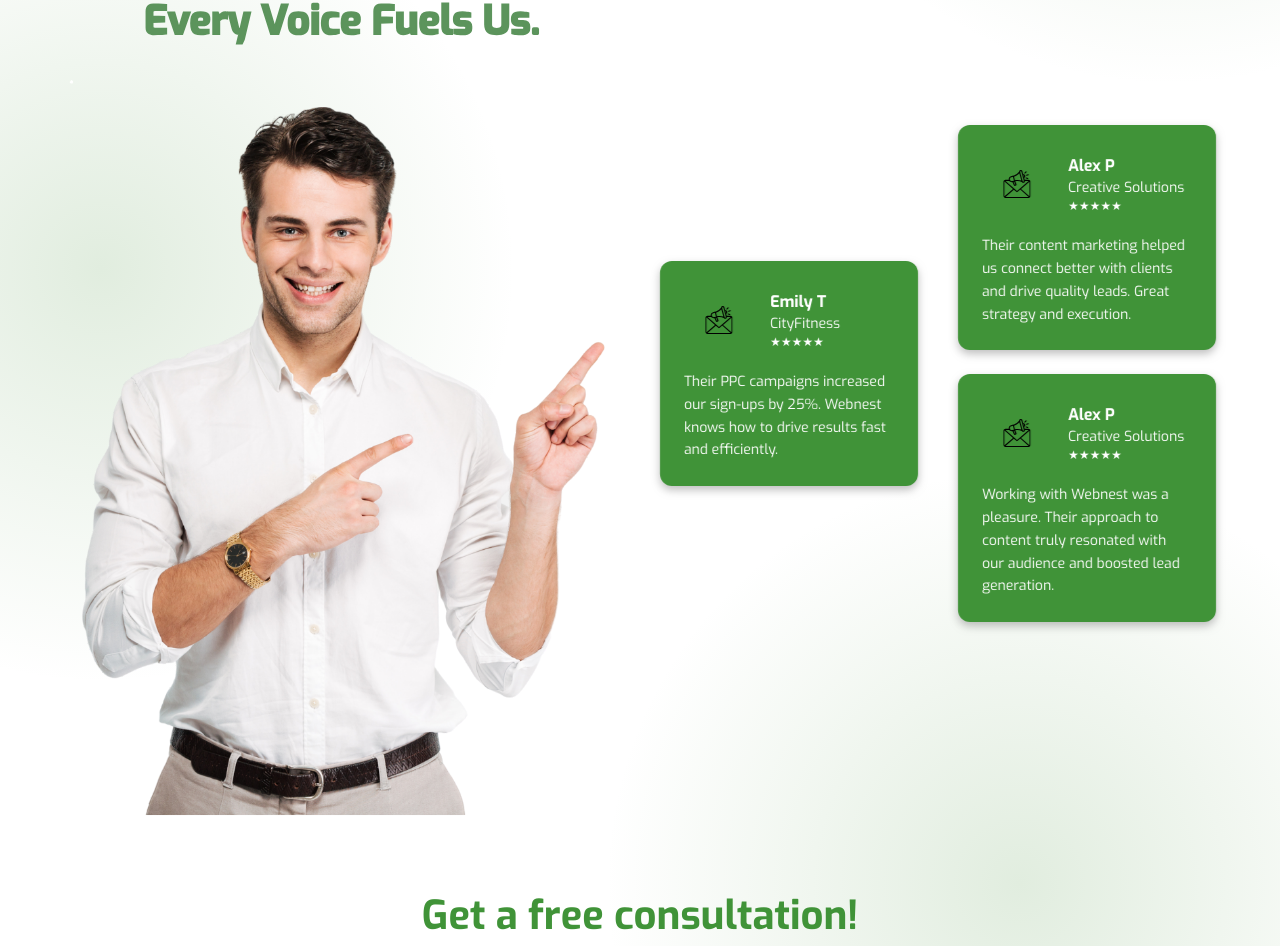
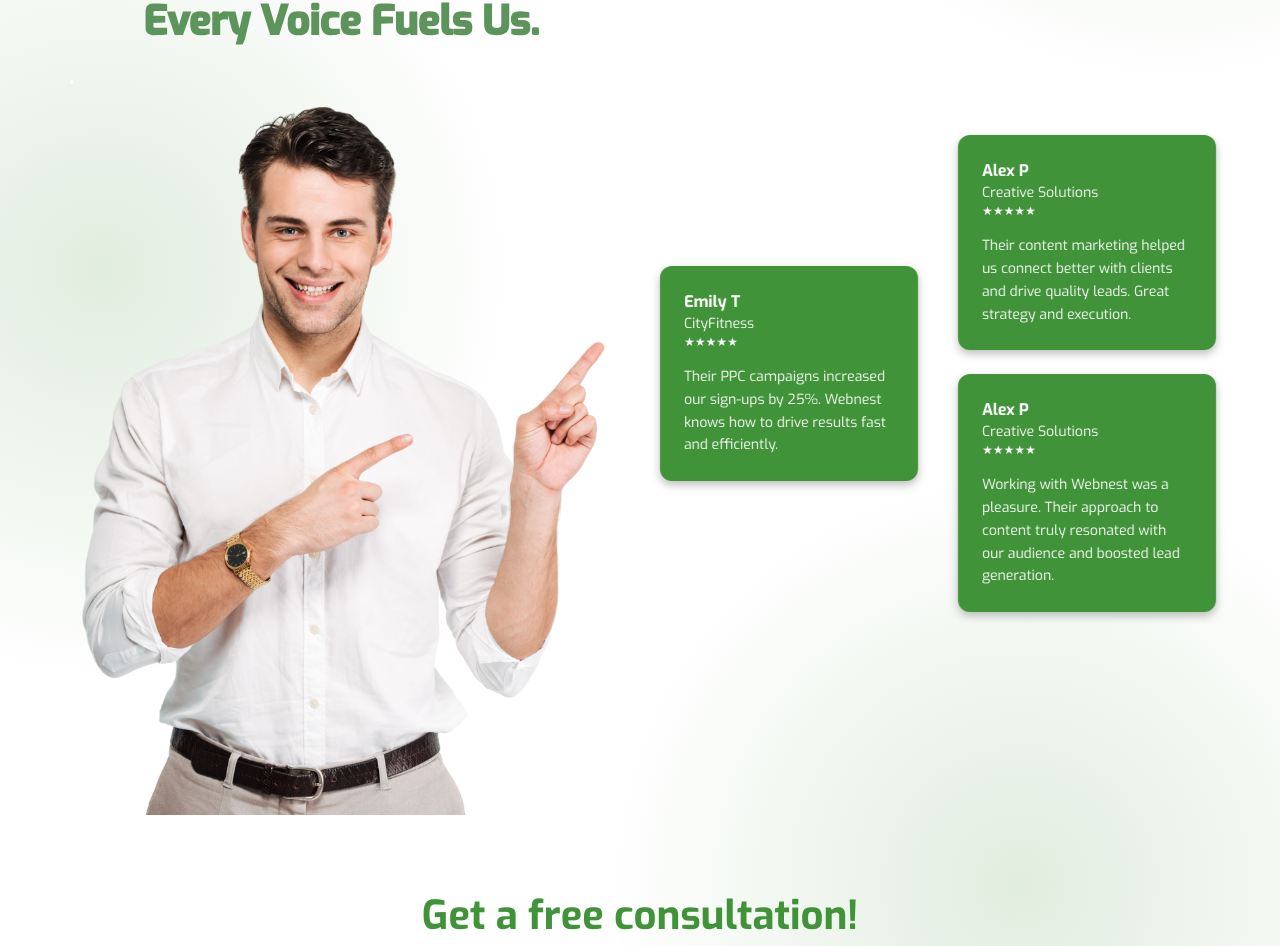
Before and after one commit to abhishek16dev/sandstone, a React (Vite) app: page / in a window 1280 px wide. Shown: the part 4568-5514 px from the top of the page. Built offline with nearby package versions, Linux system fonts and the light colour scheme.

Commit message:
code added

```diff
--- a/src/pages/home/componnet/TestomonilaSlider.jsx
+++ b/src/pages/home/componnet/TestomonilaSlider.jsx
@@ -10,6 +10,10 @@ import SocialMediaMarketing from "../../home/resources/Socialmediamarketing.svg"
 import WebDevelopment from "../../home/resources/WebDevelopment.svg";
 import EmailMarketing from "../../home/resources/EmailMarketing.svg";
 import maninwhite from "../../home/resources/maninwhite.svg";
+// import { FaUserSecret } from "react-icons/fa";
+// import { FaUsers } from "react-icons/fa";
+// import { PiUserSwitchFill } from "react-icons/pi";
+// import { FaUsersGear } from "react-icons/fa6";
 
 const testimonials = [
   {
@@ -18,7 +22,7 @@ const testimonials = [
     rating: "★★★★★",
     message:
       "Webnest Media boosted our organic traffic by 40% in just three months. Their SEO expertise and tailored strategy were game-changers.",
-    img: SocialMediaMarketing,
+    // icon: <FaUserSecret />
   },
   {
     name: "Sarah L",
@@ -26,7 +30,7 @@ const testimonials = [
     rating: "★★★★★",
     message:
       "Their social media campaigns have greatly increased our brand visibility and sales. A highly creative and reliable team!",
-    img: WebDevelopment,
+    // icon: <FaUsers />
   },
   {
     name: "Michael R",
@@ -34,7 +38,7 @@ const testimonials = [
     rating: "★★★★★",
     message:
       "Webnest built an intuitive, high-converting site for us. We’ve seen major growth in online sales and engagement.",
-    img: EmailMarketing,
+    // icon: <PiUserSwitchFill/>
   },
   {
     name: "Emily T",
@@ -42,7 +46,7 @@ const testimonials = [
     rating: "★★★★★",
     message:
       "Their PPC campaigns increased our sign-ups by 25%. Webnest knows how to drive results fast and efficiently.",
-    img: EmailMarketing,
+    // icon: <FaUsersGear />
   },
   {
     name: "Alex P",
@@ -50,7 +54,7 @@ const testimonials = [
     rating: "★★★★★",
     message:
       "Their content marketing helped us connect better with clients and drive quality leads. Great strategy and execution.",
-    img: EmailMarketing,
+    // icon: <FaUserSecret />
   },
   {
     name: "Alex P",
@@ -58,7 +62,7 @@ const testimonials = [
     rating: "★★★★★",
     message:
       "Working with Webnest was a pleasure. Their approach to content truly resonated with our audience and boosted lead generation.",
-    img: EmailMarketing,
+  //  icon: <FaUserSecret />
   },
 ];
 
@@ -151,16 +155,17 @@ export default function App() {
   );
 }
 
-function TestimonialCard({ name, rating, message, img, sunheading }) {
+function TestimonialCard({ name, rating, message, sunheading }) {
   return (
     <div
       className="w-full max-w-sm bg-[#409338] p-6 rounded-xl shadow-md"
       style={{ boxShadow: "0 4px 8px rgba(128, 128, 128, 0.5)" }}
     >
       <div className="flex items-center gap-4 mb-4">
-        <div className="w-[70px] h-[70px]">
-          <img src={img} className="rounded-full w-full h-full object-cover" alt={name} />
-        </div>
+        {/* <div className="w-[70px] h-[70px] flex items-cenetr justify-center">
+
+      <span className="w-[100%] h-[100%]">{icon}</span>
+        </div> */}
         <div>
           <p className="font-semibold text-[16px]">{name}</p>
           <p className="text-sm">{sunheading}</p>
```
